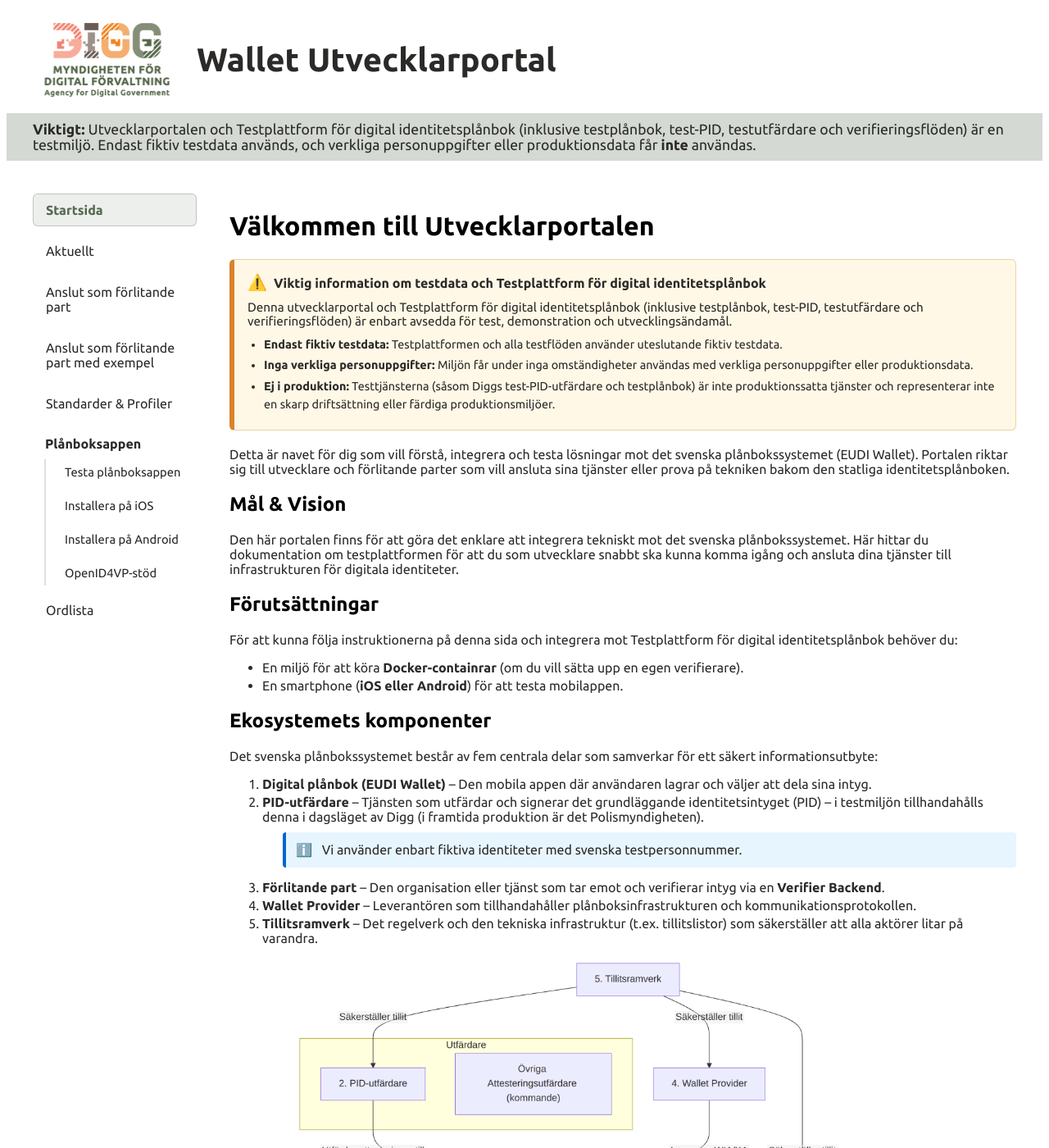
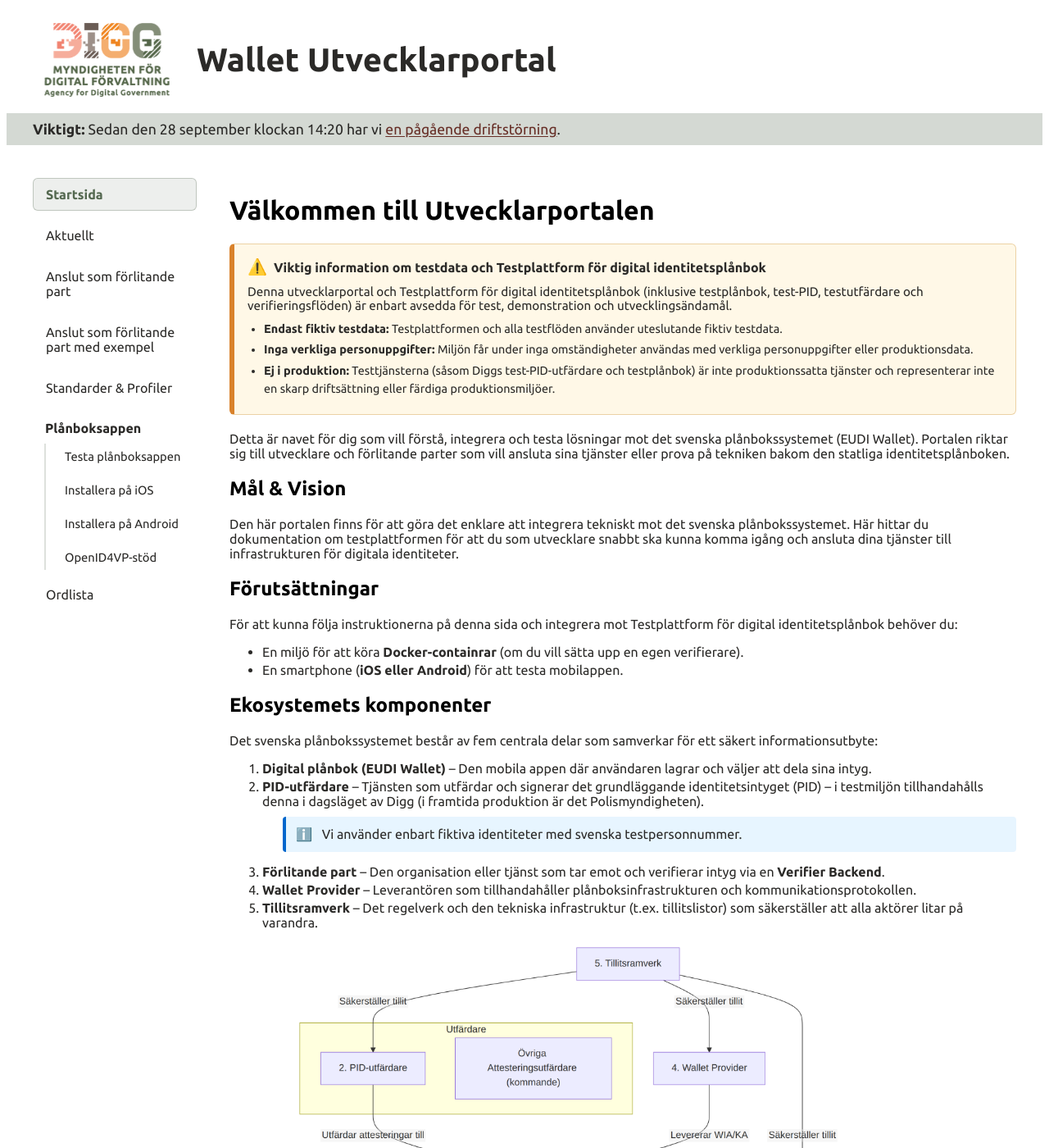
Before and after one commit to diggsweden/wallet-utvecklarportal, a Jekyll site: the page built from index.md, in a window 1280 px wide and 1400 px high. Shown: the whole window at 82% size. Built offline with Jekyll 4.4.1, drawn with Linux system fonts in a browser that asks for light colours.

Commit message:
feat: add example incident message to page banner
Signed-off-by: Eric Thelin <extern.eric.thelin@digg.se>

```diff
--- a/_layouts/default.html
+++ b/_layouts/default.html
@@ -26,12 +26,15 @@ SPDX-License-Identifier: EUPL-1.2
     <div id="sub_header_bar" class="outer">
       <div class="inner">
         <b>Viktigt:</b>
+        <!--
         Utvecklarportalen och Testplattform för digital identitetsplånbok
         (inklusive testplånbok, test-PID, testutfärdare och verifieringsflöden)
         är en testmiljö.
         Endast fiktiv testdata används,
         och verkliga personuppgifter
         eller produktionsdata får <b>inte</b> användas.
+        -->
+        Sedan den 28 september klockan 14:20 har vi <a href="{{ "/pages/aktuellt.html" | relative_url }}">en pågående driftstörning</a>.
       </div>
     </div>
 
--- a/assets/css/style.scss
+++ b/assets/css/style.scss
@@ -15,6 +15,7 @@ $bg-light: #F5F5F5;
 $primary-green: #546850;
 $light-green: #D6E0D2;
 $accent-red: #A0483C;
+$accent-red-dark: #672f27;
 
 body {
   font-family: 'Ubuntu', sans-serif;
@@ -80,6 +81,12 @@ body {
   font-family: 'Ubuntu', sans-serif;
   font-size: 1.1em;
   font-weight: 400;
+
+  a {
+    // We need a darker color to provide enough contrast
+    color: $accent-red-dark;
+    text-decoration-color: $accent-red-dark;
+  }
 
   .inner {
     padding: 10px 10px;
```
